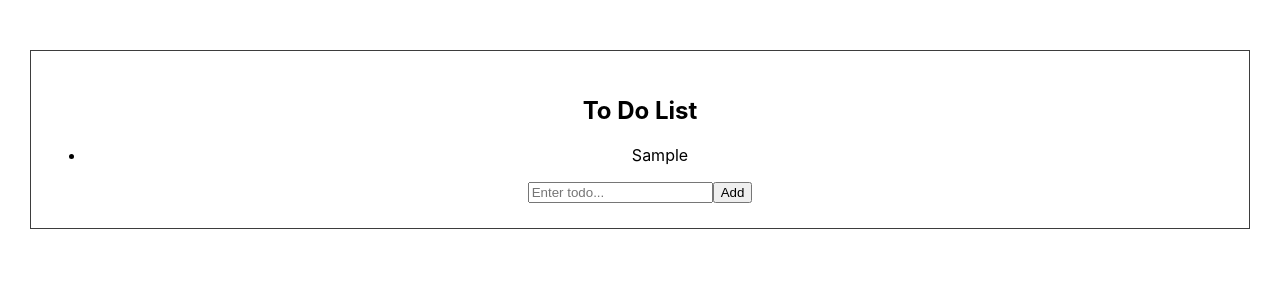
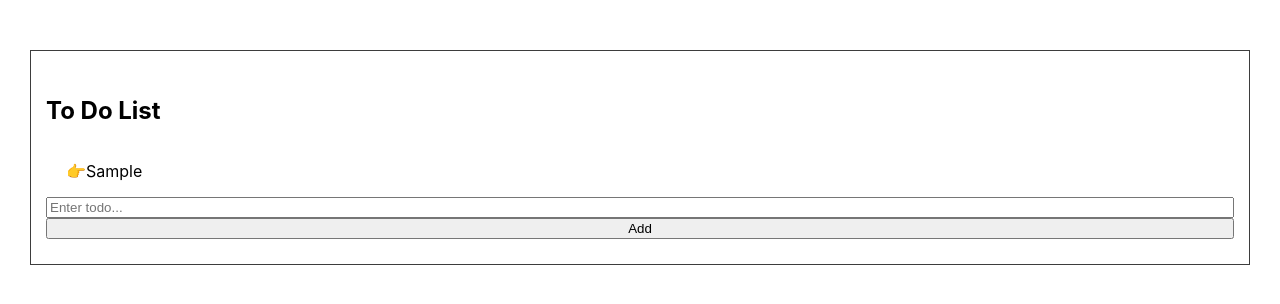
Before and after one commit to AhmedElyacoubiForJ/todo-list-react, a React (Create React App) app: page / in a window 1280 px wide. Both pictures are taken after typing "Sample" into the empty fields and a click on the button "Add". Shown: the top 304 px of the page. Built offline with nearby package versions, Linux system fonts and the light colour scheme.

Commit message:
adding styling

```diff
--- a/src/App.css
+++ b/src/App.css
@@ -1,6 +1,18 @@
 .App {
-  text-align: center;
+  /* text-align: center; */
   border: 1px solid #3d3d3d;
   margin: 50px 30px;
   padding: 25px 15px;
 }
+
+.to-do-container {
+  display: flex;
+  flex-direction: column;
+}
+
+.to-do-container ul li { /* not over the container */
+  width: 170px;
+  overflow-wrap: break-word;
+  list-style-type: "👉";
+  cursor: pointer;
+}
--- a/src/App.js
+++ b/src/App.js
@@ -14,11 +14,13 @@ function App() {
   return (
     <div className="App">
       <h2>To Do List</h2>
-      <ul>
-        { todos.map( (todo) => { return (<li>{todo}</li>) } ) }
-      </ul>
-      <input  ref={inputRef} placeholder='Enter todo...'/>
-      <button onClick={addTodoHandler}>Add</button>
+      <div className="to-do-container">
+        <ul>
+          {todos.map((todo) => { return (<li>{todo}</li>) })}
+        </ul>
+        <input ref={inputRef} placeholder='Enter todo...' />
+        <button onClick={addTodoHandler}>Add</button>
+      </div>
     </div>
   );
 }
```
